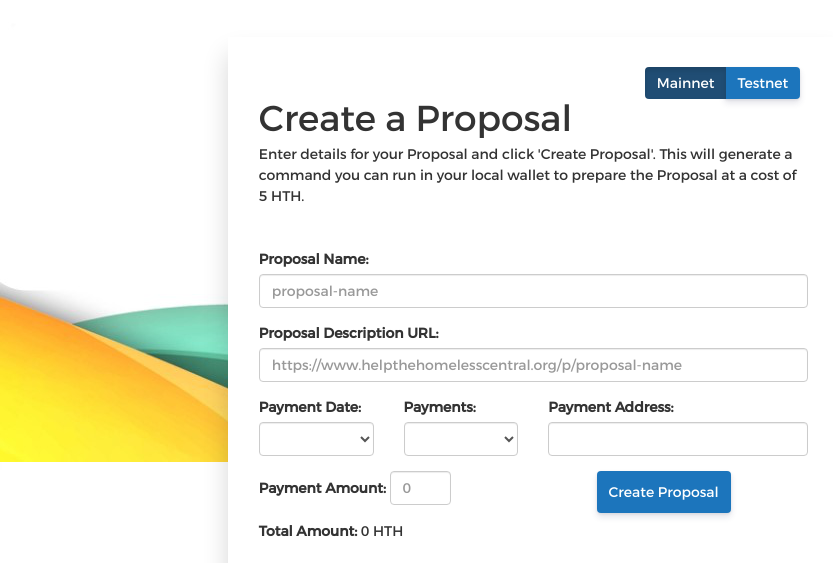
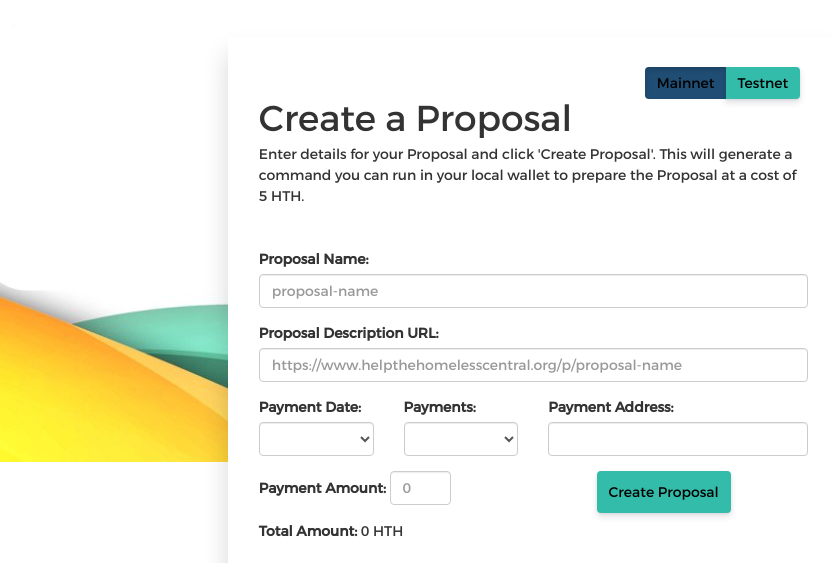
Before and after one commit to HTHcoin/proposal-generator, a website: page index.html in a window 1280 px wide. In both pictures the pointer is over the label "Mainnet". Shown: the part 218-781 px from the top of the page, 0-833 px from the left. Drawn offline with Linux system fonts and the light colour scheme; a script that the page names is missing; files whose address does not match are found by name.

Commit message:
Update master.css

```diff
--- a/css/master.css
+++ b/css/master.css
@@ -166,8 +166,8 @@ i.fa {
 }
 .btn{
   font-weight: 300;
-  background-color: #1c75bc;
-  color: #fff;
+  background-color: #34bcaa;
+  color: #000;
   box-shadow: 0px 1px 3px 0px rgba(0,0,0,0.08), 0px 4px 6px 0px rgba(49,49,93,0.13);
   -webkit-transition: all .2s ease;
   transition: all .2s ease;
@@ -175,8 +175,8 @@ i.fa {
 }
 
 .btn:hover,.btn:active,.btn:focus{
-  background-color: #1e7dc9;
-  color: #fff !important;
+  background-color: #34bcaa;
+  color: #000 !important;
 }
 
 .btn-success{
@@ -188,8 +188,8 @@ i.fa {
 }
 
 .btn-success:hover,.btn-success:active,.btn-success:focus{
-  background-color: #1e7dc9;
-  color: #fff !important;
+  background-color: #34bcaa;
+  color: #000 !important;
   transform: translateY(-1px);
   box-shadow: 0 7px 14px rgba(50,50,93,0.1), 0 3px 6px rgba(0,0,0,0.08);
   border: 0;
```
